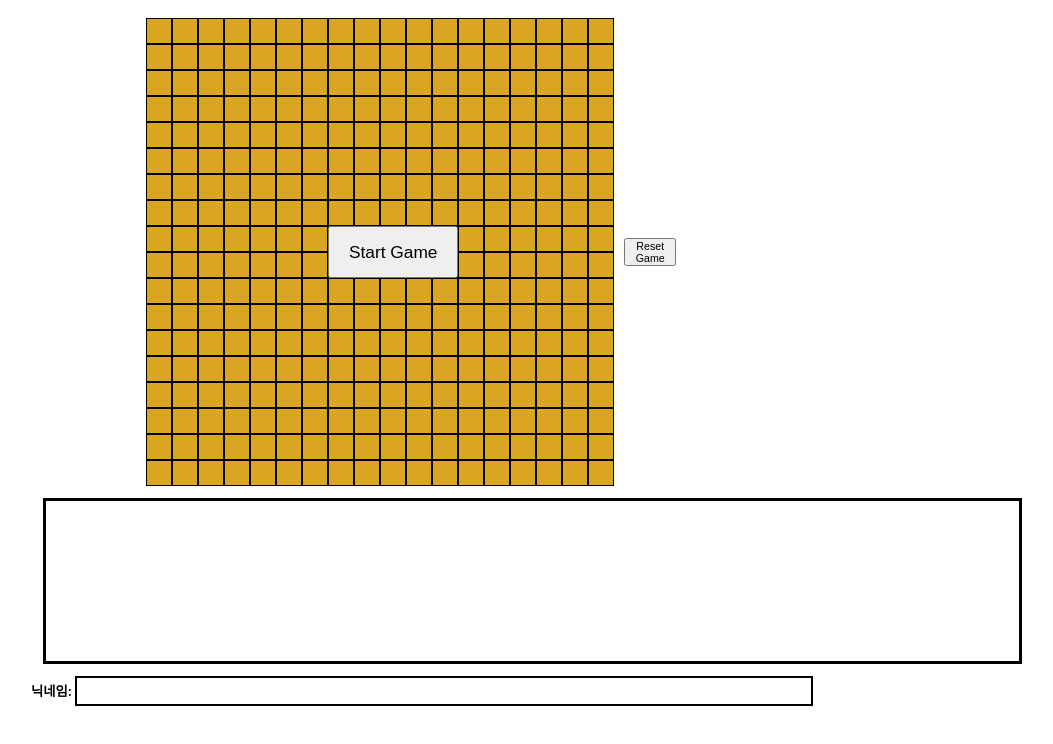
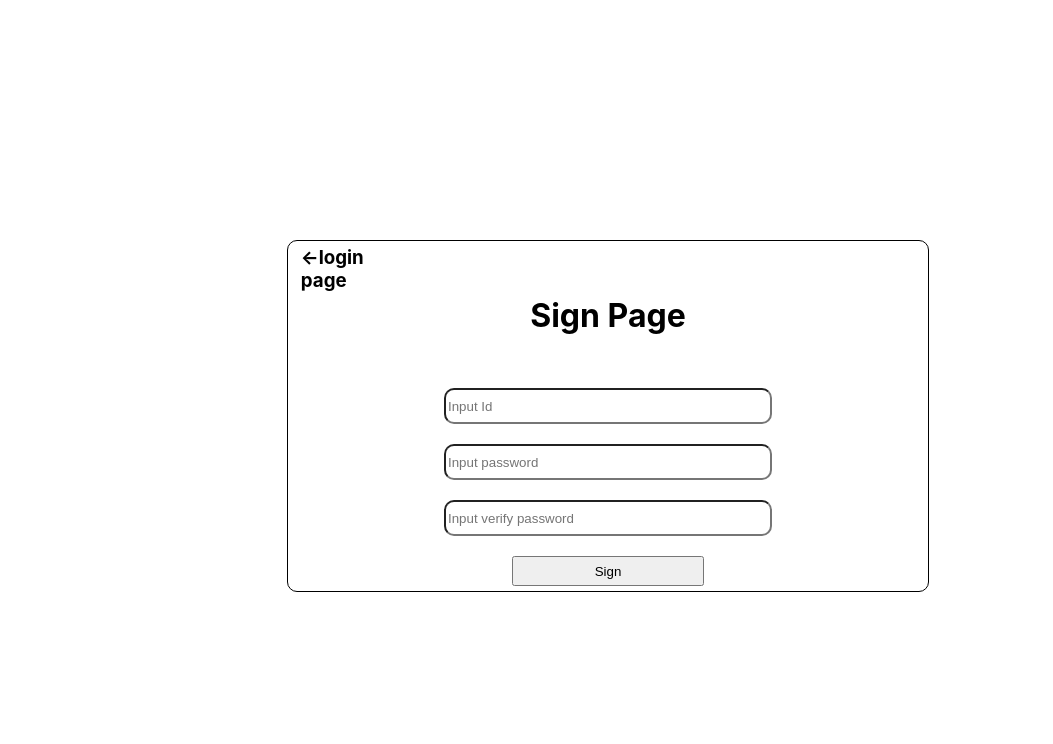
Before and after one commit to WJW06/OnMok, a React (Create React App) app: page /Sign in a window 1280 px wide. Shown: the top 744 px of the page, without its empty margins (33-1086 px from the left). Built offline with nearby package versions, Linux system fonts and the light colour scheme.

Commit message:
feat: Adding pages, adding Route functions / chore: Changing variable types
Added: (feat)
1. Created login and signup pages (no database yet)
2. Implemented page navigation using the Route function

Changed: (chore)
1. Replaced the let global variable in Ground.tsx with the ref function.

```diff
--- a/package.json
+++ b/package.json
@@ -14,6 +14,7 @@
     "react": "^19.1.1",
     "react-dom": "^19.1.1",
     "react-responsive": "^10.0.1",
+    "react-router-dom": "^7.9.1",
     "react-scripts": "5.0.1",
     "typescript": "^4.9.5",
     "web-vitals": "^2.1.4"
--- /dev/null
+++ b/src/Router.tsx
@@ -0,0 +1,15 @@
+import { Routes, Route } from 'react-router-dom';
+import Login from './components/Login';
+import Sign from './components/Sign';
+import Ground from './components/Ground';
+
+export default function Router() {
+    return (
+        <Routes>
+            <Route path="/" element={<Login />} />
+            <Route path="/Login" element={<Login />} />
+            <Route path="/Sign" element={<Sign />} />
+            <Route path="/Ground" element={<Ground />} />
+        </Routes>
+    );
+}
--- a/src/Ground.tsx
+++ b/src/components/Ground.tsx
@@ -1,22 +1,21 @@
-import './Ground.css';
-import './Ground-responsive.css';
-import { useState } from 'react';
+import '../style/Ground.css';
+import '../style/Ground-responsive.css';
+import { useRef, useState } from 'react';
 
 // [Game setting (*Don't touch*)]
 const rcCount: number = 18;
 
-// [Game-state variables]
-let isPlaying: boolean = false;
-let turn: number = 0;
-let selectZone: number = -1;
-let player1Zones: boolean[] = Array<boolean>(rcCount * rcCount).fill(false);
-let player1Count: number = 0;
-let player2Zones: boolean[] = Array<boolean>(rcCount * rcCount).fill(false);
-let player2Count: number = 0;
-let isGameEnd: boolean = false;
-
 export default function Board() {
+  // [Game-state variables]
   const [zones, setZones] = useState<string[]>(Array<string>(rcCount * rcCount).fill(""));
+  let isPlaying = useRef(false);
+  let turn = useRef(0);
+  let selectZone = useRef(-1);
+  let player1Zones = useRef(Array<boolean>(rcCount * rcCount).fill(false));
+  let player1Count = useRef(0);
+  let player2Zones = useRef(Array<boolean>(rcCount * rcCount).fill(false));
+  let player2Count = useRef(0);
+  let isGameEnd = useRef(false);
 
   // [Make UI part]
   type MakeRowProps = {
@@ -61,7 +60,7 @@ export default function Board() {
 
   // {UI part}
   function StartButton() {
-    if (isPlaying) return <></>;
+    if (isPlaying.current) return <></>;
 
     return (
       <button className='start-button' onClick={StartGame}>
@@ -71,13 +70,13 @@ export default function Board() {
   }
 
   function ResetButton() {
-    return <button className='reset-button' onClick={() => { if (isPlaying) InitGameState(); }}>Reset Game</button>;
+    return <button className='reset-button' onClick={() => { if (isPlaying.current) InitGameState(); }}>Reset Game</button>;
   }
 
   function MakeTurnText() {
-    console.log(isPlaying);
-    if (isPlaying) return <span className='turn-text' style={{ display: 'block' }}>turn: {turn + 1}</span>
-    else return <span className='turn-text' style={{ display: 'none' }}>turn: {turn + 1}</span>
+    console.log(isPlaying.current);
+    if (isPlaying.current) return <span className='turn-text' style={{ display: 'block' }}>turn: {turn.current + 1}</span>
+    else return <span className='turn-text' style={{ display: 'none' }}>turn: {turn.current + 1}</span>
   }
 
   // {Chat part}
@@ -112,22 +111,22 @@ export default function Board() {
       turnText.style.display = 'block';
     }
 
-    isPlaying = true;
+    isPlaying.current = true;
   }
 
   function InitGameState() {
     const resetZones = zones.slice();
     for (let i = 0; i < rcCount * rcCount; ++i) {
       resetZones[i] = "";
-      player1Zones[i] = false;
-      player2Zones[i] = false;
+      player1Zones.current[i] = false;
+      player2Zones.current[i] = false;
     }
     setZones(resetZones);
-    turn = 0;
-    isPlaying = false;
-    player1Count = 0;
-    player2Count = 0;
-    isGameEnd = false;
+    turn.current = 0;
+    isPlaying.current = false;
+    player1Count.current = 0;
+    player2Count.current = 0;
+    isGameEnd.current = false;
 
     console.log("[InitGameState Start]")
     console.log("isPlaying: " + isPlaying);
@@ -142,27 +141,27 @@ export default function Board() {
   }
 
   function SelectZone(index: number) {
-    if (isPlaying === false || zones[index] || isGameEnd || index === -1) return;
+    if (isPlaying.current === false || zones[index] || isGameEnd.current || index === -1) return;
     const nextZones = zones.slice(); // copy
-    nextZones[index] = turn % 2 === 0 ? "●" : "○";
+    nextZones[index] = turn.current % 2 === 0 ? "●" : "○";
     setZones(nextZones);
-    selectZone = index;
+    selectZone.current = index;
 
-    if (turn % 2 === 0) {
-      player1Zones[index] = true;
-      if (++player1Count > 4) CheckWinner();
+    if (turn.current % 2 === 0) {
+      player1Zones.current[index] = true;
+      if (++player1Count.current > 4) CheckWinner();
     }
     else {
-      player2Zones[index] = true;
-      if (++player2Count > 4) CheckWinner();
+      player2Zones.current[index] = true;
+      if (++player2Count.current > 4) CheckWinner();
     }
-    ++turn;
+    ++turn.current;
 
-    console.log("SelectZone: " + selectZone);
+    console.log("SelectZone: " + selectZone.current);
   }
 
   function FirstWinCase(curPlayer: boolean[]) {
-    let curZone: number = selectZone;
+    let curZone: number = selectZone.current;
     let zoneCount: number = 1;
 
     // Move left
@@ -189,7 +188,7 @@ export default function Board() {
   }
 
   function SecondWinCase(curPlayer: boolean[]) {
-    let curZone: number = selectZone;
+    let curZone: number = selectZone.current;
     let zoneCount: number = 1;
 
     // Move top
@@ -216,7 +215,7 @@ export default function Board() {
   }
 
   function ThirdWinCase(curPlayer: boolean[]) {
-    let curZone: number = selectZone;
+    let curZone: number = selectZone.current;
     let zoneCount: number = 1;
 
     // Move left-top
@@ -243,7 +242,7 @@ export default function Board() {
   }
 
   function FourthWinCase(curPlayer: boolean[]) {
-    let curZone: number = selectZone;
+    let curZone: number = selectZone.current;
     let zoneCount: number = 1;
 
     // Move left-bottom
@@ -270,11 +269,11 @@ export default function Board() {
   }
 
   function CheckLine() {
-    let curPlayer: boolean[] = turn % 2 === 0 ? player1Zones : player2Zones;
+    let curPlayer: boolean[] = turn.current % 2 === 0 ? player1Zones.current : player2Zones.current;
 
     if (FirstWinCase(curPlayer) || SecondWinCase(curPlayer)
       || ThirdWinCase(curPlayer) || FourthWinCase(curPlayer)) {
-      if (turn % 2 === 0) return 1;
+      if (turn.current % 2 === 0) return 1;
       else return 2;
     }
     else return 0;
@@ -290,7 +289,7 @@ export default function Board() {
         console.log("startButton none");
         startButton.style.display = 'none';
       }
-      isGameEnd = true;
+      isGameEnd.current = true;
 
       if (winner === 1) {
         alert("Winner: Player1!");
--- /dev/null
+++ b/src/components/Login.tsx
@@ -0,0 +1,26 @@
+import '../style/Login.css'
+import { useNavigate } from 'react-router-dom';
+
+export default function Login() {
+    const navigate = useNavigate();
+
+    function GoToSignPage() {
+        navigate('/Sign');
+    }
+
+    function GoToMainPage() {
+        navigate('/Ground');
+    }
+
+    return (
+        <div className='login-div'>
+            <div className='sign-link-div' onClick={GoToSignPage}>
+                <h3 className='sign-link'>sign page→</h3>
+            </div>
+            <h1 className='login-title'>Login Page</h1>
+            <input type='text' placeholder='Input Id' className='login-id' /><br />
+            <input type='password' placeholder='Input password' className='login-pwd'></input><br />
+            <button className='login-botton' onClick={GoToMainPage}>Login</button>
+        </div>
+    );
+}
--- /dev/null
+++ b/src/components/Sign.tsx
@@ -0,0 +1,24 @@
+import '../style/Sign.css'
+import { useNavigate } from 'react-router-dom';
+// import MainPage from './Ground'
+
+export default function Login() {
+    const navigate = useNavigate();
+
+    function GoToLoginPage() {
+        navigate('/Login');
+    }
+
+    return (
+        <div className='sign-div'>
+            <div className='login-link-div' onClick={GoToLoginPage}>
+                <h3 className='login-link'>←login page</h3>
+            </div>
+            <h1 className='sign-title'>Sign Page</h1>
+            <input type='text' placeholder='Input Id' className='sign-id' /><br />
+            <input type='password' placeholder='Input password' className='sign-pwd'></input><br />
+            <input type='password' placeholder='Input verify password' className='sign-verify-pwd'></input><br />
+            <button className='sign-botton' onClick={GoToLoginPage}>Sign</button>
+        </div>
+    );
+}
--- a/src/index.tsx
+++ b/src/index.tsx
@@ -1,16 +1,19 @@
 import React from 'react';
 import ReactDOM from 'react-dom/client';
 import './index.css';
-import App from './Ground';
+import App from './Router';
 import reportWebVitals from './reportWebVitals';
+import { BrowserRouter } from 'react-router-dom';
 
 const root = ReactDOM.createRoot(
   document.getElementById('root') as HTMLElement
 );
 root.render(
-  <React.StrictMode>
-    <App />
-  </React.StrictMode>
+  <BrowserRouter>
+    <React.StrictMode>
+      <App />
+    </React.StrictMode>
+  </BrowserRouter>
 );
 
 // If you want to start measuring performance in your app, pass a function
--- /dev/null
+++ b/src/style/Login.css
@@ -0,0 +1,43 @@
+.login-div {
+    position: absolute;
+    left: 25%;
+    top: 30%;
+    width: 50%;
+    height: 290px;
+    border: 1px solid black;
+    border-radius: 10px;
+    text-align: center;
+}
+
+.sign-link-div {
+    position: relative;
+    width: 101px;
+    left: 75%;
+    top: -5%;
+}
+
+.sign-link {
+    text-align: right;
+}
+
+.login-title {
+    position: relative;
+    top: -10%;
+    margin: 0;
+    padding: 0;
+}
+
+.login-id,
+.login-pwd {
+    width: 50%;
+    height: 30px;
+    border-radius: 10px;
+    margin-top: 20px;
+}
+
+.login-botton {
+    width: 30%;
+    height: 30px;
+    margin: 20px;
+    padding: 0;
+}
--- /dev/null
+++ b/src/style/Mobile-Ground-responsive.css
@@ -0,0 +1 @@
+/* 세로모드 or 가로모드 -> (orientation) : landscape, ??? */
--- /dev/null
+++ b/src/style/Sign.css
@@ -0,0 +1,48 @@
+.sign-div {
+    text-align: center;
+    position: absolute;
+    left: 25%;
+    top: 30%;
+    width: 50%;
+    height: 350px;
+    border: 1px solid black;
+    border-radius: 10px;
+}
+
+.login-link-div {
+    position: relative;
+    width: 110px;
+    left: 2%;
+    top: -4%;
+}
+
+.login-link {
+    text-align: left;
+}
+
+.sign-title {
+    position: relative;
+    top: -8%;
+    margin: 0;
+    padding: 0;
+}
+
+.sign-title {
+    margin: 5px;
+}
+
+.sign-id,
+.sign-pwd,
+.sign-verify-pwd {
+    width: 50%;
+    height: 30px;
+    border-radius: 10px;
+    margin-top: 20px;
+}
+
+.sign-botton {
+    width: 30%;
+    height: 30px;
+    margin: 20px;
+    padding: 0;
+}
```
Also changed, not shown: src/Mobile-Ground-responsive.css (deleted), src/style/Ground-responsive.css (renamed from src/Ground-responsive.css), src/style/Ground.css (renamed from src/Ground.css), 2 other files (tests, documents, lock files or other folders).
